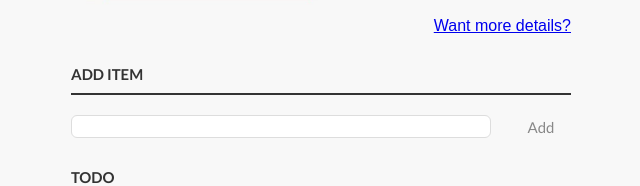
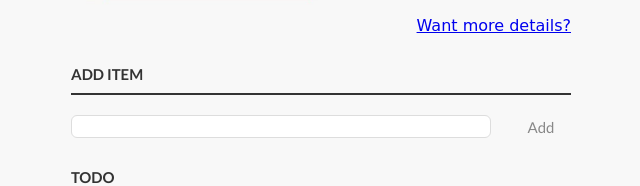
Before and after one commit to Galiia-GR/clean-code-s1e1, a plain HTML site: page index.html in a window 1280 px wide. Shown: the part 246-432 px from the top of the page, 319-959 px from the left. Drawn offline with Linux system fonts and the light colour scheme.

Commit message:
fix(task-bug-fix):font-family in the link

```diff
--- a/style.css
+++ b/style.css
@@ -18,7 +18,7 @@
   }
 
   .header__more-info {
-    font-family: fantasy, cursive;
+    font-family: "fantasy", cursive;
   }
 
   @media (max-width:768px) {
```
